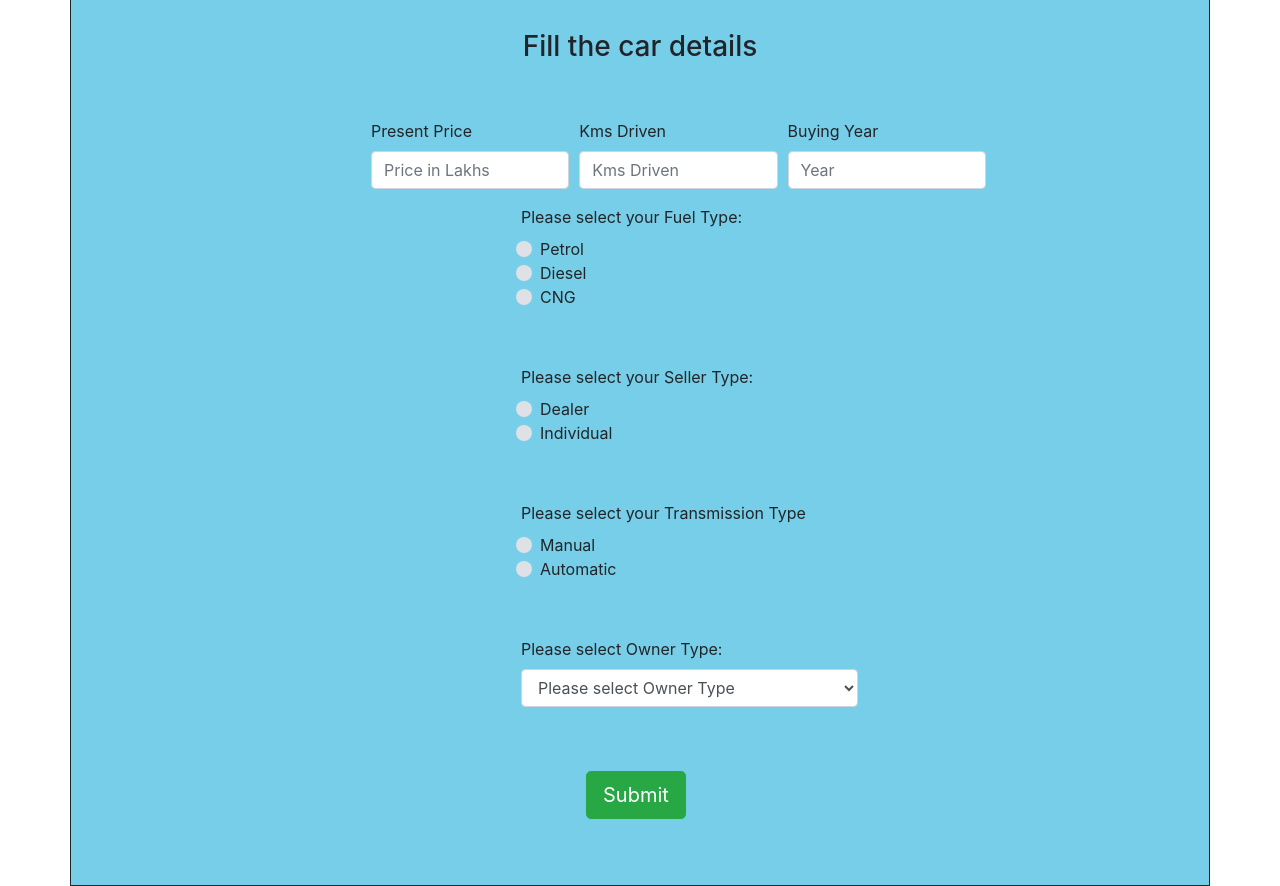
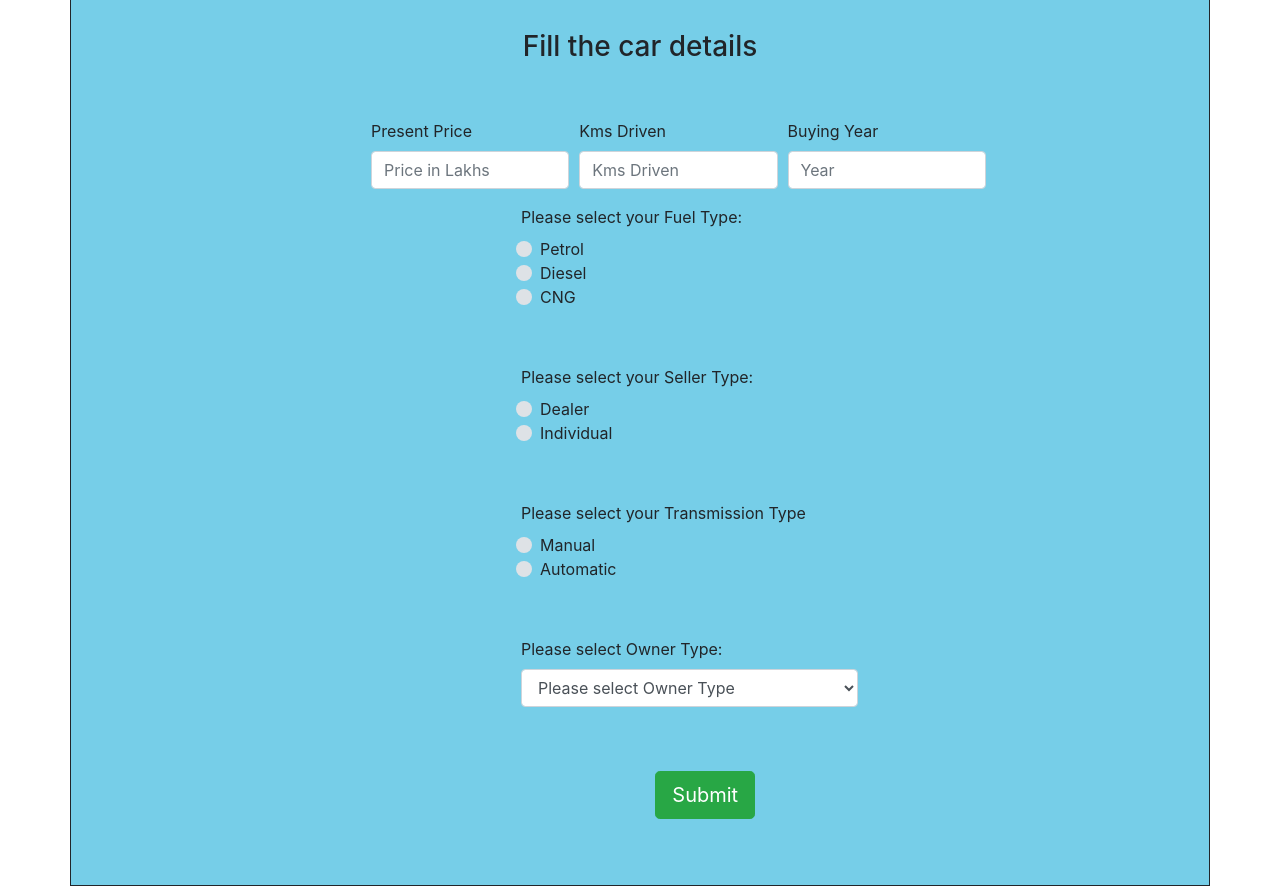
Before and after one commit to smitkumars/car-price-prediction-deployment, a Django app: page / in a window 1280 px wide. Shown: the part 295-1181 px from the top of the page. Run offline with Django 3.2, Linux system fonts and the light colour scheme; some libraries are stand-ins or nearby versions.

Commit message:
index.html changes

```diff
--- a/templates/car_app/index.html
+++ b/templates/car_app/index.html
@@ -46,7 +46,6 @@
 
 <div  class="container"
     style="padding-left: 300px; border: 1px solid; background-color:#76cee8; padding-top:30px; padding-bottom: 50px;" >
-
 
     <form action="{% url 'carpred_app:result' %}">
       {% csrf_token %}
@@ -116,7 +115,7 @@
 
 
 
-<div class="custom-control custom-radio col-6 col-md-4">
+<div class="custom-control custom-radio col-6 col-md-6">
   <input type="radio" id="customRadio4" name="Seller_Type" class="custom-control-input" value="1">
   <label class="custom-control-label" for="customRadio4">Individual</label>
 </div>
@@ -137,7 +136,7 @@
   <label class="custom-control-label" for="customRadio5">Manual</label>
 </div>
 
-<div class="custom-control custom-radio col-6 col-md-4">
+<div class="custom-control custom-radio col-6 col-md-6">
   <input type="radio" id="customRadio6" name="Transmission" class="custom-control-input" value="0">
   <label class="custom-control-label" for="customRadio6">Automatic</label>
 </div>
@@ -160,10 +159,12 @@
 </div>
 <br>
 <br>
-<div class="form-group col-md-3 mb-3">
-<div style="padding-left:200px;">
+<div class="form-group">
+<div class="row justify-content-center">
+  <div class="col-sm-4">
   <button type="submit" class="btn btn-success btn-lg">Submit</button>
   </div>
+</div>
 </div>
 </form>
 </div>
```
